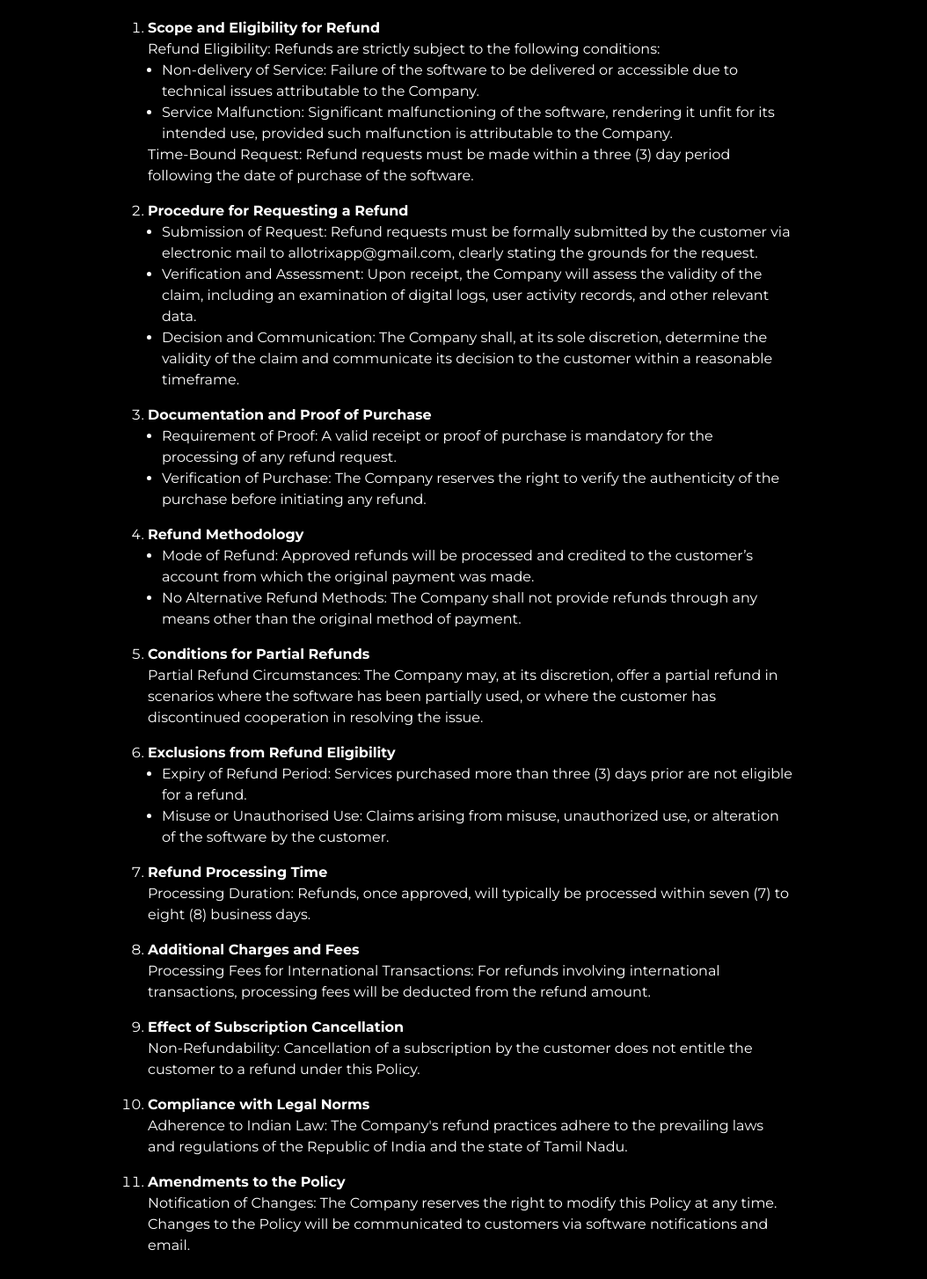
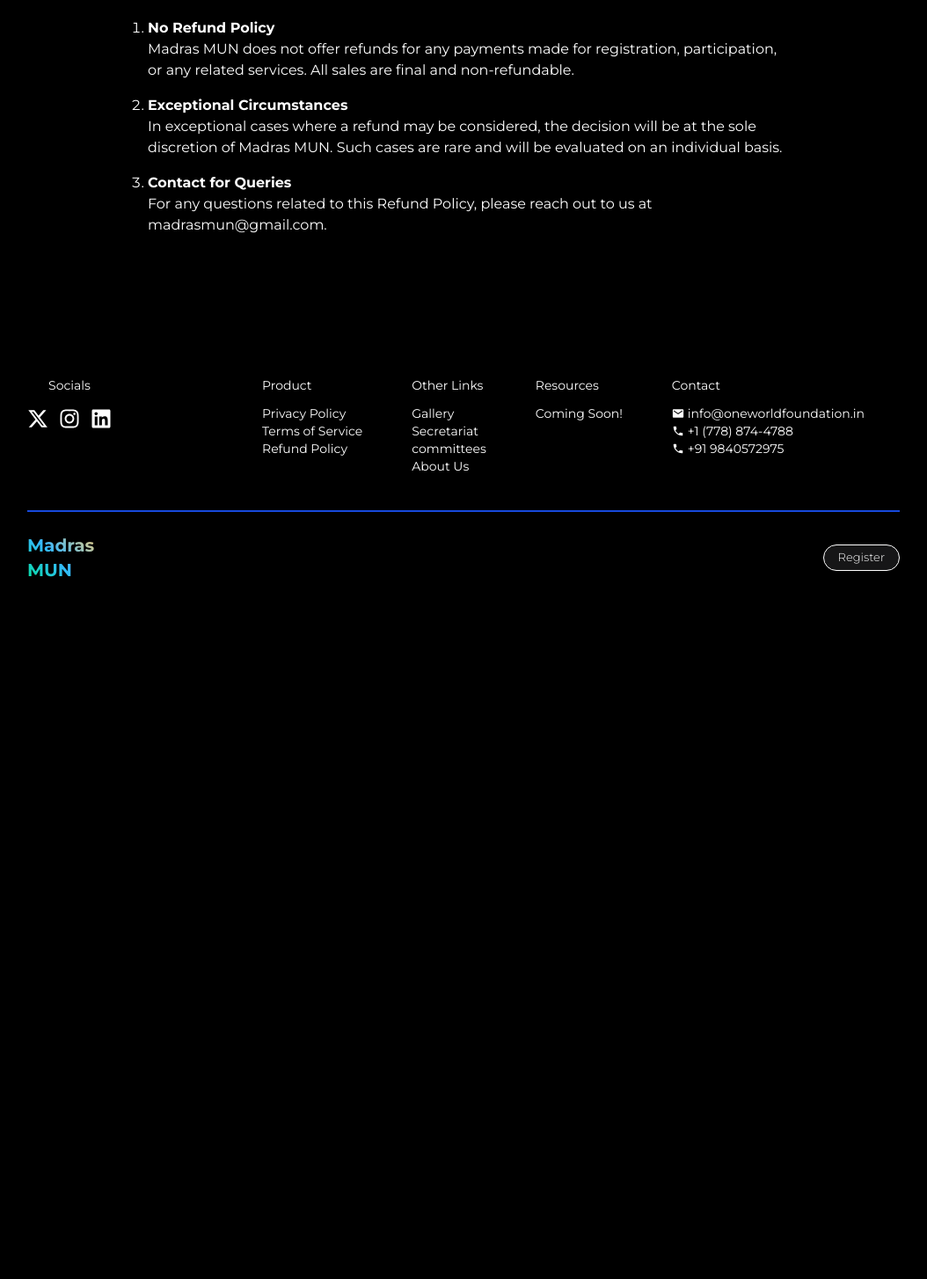
Before and after one commit to Allotrix/MAMUN---website, a React (Vite) app: page /refundpolicy in a window 1280 px wide. Shown: the part 440-1894 px from the top of the page at 88% size, without its empty margins (113-1167 px from the left). After the commit the page ends 1126 px from the top, so only its background shows below. Built offline with nearby package versions, Linux system fonts and the light colour scheme.

Commit message:
added content

```diff
--- a/src/pages/Home.jsx
+++ b/src/pages/Home.jsx
@@ -94,8 +94,9 @@ const Home = () => {
 
 
       </section>
-      <section className='mt-14 md:max-w-[70%] mx-auto'>
+      <section className='mt-14 md:max-w-[70%] mx-auto flex flex-col gap-2'>
         <GradientBox tag={"Madras Model United Nations"} href={"/register"} buttonName={"Register"} title={"Be a part of the Exculsive, Be a part of real MUN experience"} photo={"https://i.postimg.cc/2jLNqTZz/IMG-8571.png"} link={"/register"} />
+          <a href='/about' className='self-center text-[#cdcdcd] hover:text-mamun-green'><p>About OWF & Madras MUN</p></a>
       </section>
       <section className='w-full bg-[#141415] h-[100px] flex items-center mt-24 mb-10'>
         <div className='w-full md:w-[75%] overflow-hidden flex after:content[""] after:dark:from-brand-dark after:from-background after:bg-gradient-to-l after:right-0 after:top-0 after:bottom-0 after:w-20 after:z-10 after:absolute before:content[""] before:dark:from-brand-dark before:from-background before:bg-gradient-to-r before:left-0 before:top-0 before:bottom-0 before:w-20 before:z-10 before:absolute'>
--- a/src/pages/PrivacyPolicy.jsx
+++ b/src/pages/PrivacyPolicy.jsx
@@ -2,32 +2,32 @@ import React from 'react';
 
 const PrivacyPolicy = () => {
   return (
-    <section className=' text-[white] flex flex-col items-center py-24 md:mt-0 px-6 gap-10 md:items-start text-left md:px-32 md:gap-4 md:pt-48'>
-        <div className=' w-full text-center mt-16 md:mt-0'>
+    <section className='text-[white] flex flex-col items-center py-24 md:mt-0 px-6 gap-10 md:items-start text-left md:px-32 md:gap-4 md:pt-48'>
+        <div className='w-full text-center mt-16 md:mt-0'>
             <h1 className='font-bold text-3xl md:text-4xl md:mb-10 px-2'>
                 Privacy Policy
             </h1>
         </div>
         <div className='md:w-[750px] mx-auto flex flex-col gap-6'>
             <p>
-              Welcome to Allotrix. We are committed to protecting your personal information and your right to privacy. If you have any questions or concerns about this privacy notice, or our practices with regards to your personal information, please contact us at <a href="mailto:allotrixapp@gmail.com" className="text-blue-500">allotrixapp@gmail.com</a>.
+              Welcome to Madras MUN. We are committed to protecting your personal information and your right to privacy. If you have any questions or concerns about this privacy notice, or our practices with regards to your personal information, please contact us at <a href="mailto:madrasmun@gmail.com" className="text-blue-500">madrasmun@gmail.com</a>.
             </p>
             <p>
-              When you visit our website <a href="http://www.allotrix.com" className="text-blue-500">www.allotrix.com</a> (the "Website"), and more generally, use any of our services (the "Services," which include the Website), we appreciate that you are trusting us with your personal information. We take your privacy very seriously. In this privacy notice, we seek to explain to you in the clearest way possible what information we collect, how we use it, and what rights you have in relation to it. We hope you take some time to read through it carefully, as it is important. If there are any terms in this privacy policy that you do not agree with, please discontinue use of our Services immediately.
+              When you visit our website <a href="http://www.madrasmun.com" className="text-blue-500">www.madrasmun.com</a> (the "Website"), and more generally, use any of our services (the "Services," which include the Website), we appreciate that you are trusting us with your personal information. We take your privacy very seriously. In this privacy notice, we seek to explain to you in the clearest way possible what information we collect, how we use it, and what rights you have in relation to it. We hope you take some time to read through it carefully, as it is important. If there are any terms in this privacy policy that you do not agree with, please discontinue use of our Services immediately.
             </p>
             <ol className='flex flex-col gap-4 list-decimal pl-4'>
               <li>
                 <strong>What Information Do We Collect?</strong>
                 <ul className='list-disc'>
                   <li className='ml-4'>
-                    We collect personal information that you voluntarily provide to us when you register on the Website, express an interest in obtaining information about us or our products and Services, when you participate in activities on the Website, or otherwise when you contact us.
+                    We collect personal information that you voluntarily provide to us when you register on the Website, express an interest in obtaining information about us or our events and Services, when you participate in activities on the Website, or otherwise when you contact us.
                   </li>
                   <li className='ml-4'>
                     The personal information that we collect depends on the context of your interactions with us and the Website, the choices you make, and the products and features you use. The personal information we collect may include the following:
                     <ul className="list-disc ml-6">
-                      <li>Personal Information: Full name, email address, and other similar information.</li>
+                      <li>Personal Information: Full name, email address, phone number, school/college name, and other similar information.</li>
                       <li>Documents: Identity proof documents and payment screenshots.</li>
-                      <li>Preferences: Registration preferences and profile pictures.</li>
+                      <li>Preferences: Registration preferences, MUN committee and country preferences, and profile pictures.</li>
                     </ul>
                   </li>
                 </ul>
@@ -39,7 +39,7 @@ const PrivacyPolicy = () => {
                     We use personal information collected via our Website for a variety of business purposes described below:
                     <ul className="list-disc ml-6">
                       <li>To facilitate account creation and the logon process.</li>
-                      <li>To send administrative information to you, sales emails, and updates. You may opt-out of receiving these communications from us by clicking on the unsubscribe link or following the instructions provided in any email we send.</li>
+                      <li>To send administrative information to you, including registration confirmation, event details, and updates. You may opt-out of receiving these communications from us by clicking on the unsubscribe link or following the instructions provided in any email we send.</li>
                       <li>To enforce our terms, conditions, and policies for business purposes, to comply with legal and regulatory requirements, or in connection with our contract.</li>
                       <li>To respond to legal requests and prevent harm.</li>
                     </ul>
@@ -85,7 +85,7 @@ const PrivacyPolicy = () => {
                     In some regions, such as the European Economic Area, you have rights that allow you greater access to and control over your personal information. You may review, change, or terminate your account at any time.
                   </li>
                   <li className='ml-4'>
-                    If you have questions or comments about your privacy rights, you may email us at <a href="mailto:allotrixapp@gmail.com" className="text-blue-500">allotrixapp@gmail.com</a>.
+                    If you have questions or comments about your privacy rights, you may email us at <a href="mailto:madrasmun@gmail.com" className="text-blue-500">madrasmun@gmail.com</a>.
                   </li>
                 </ul>
               </li>
--- a/src/pages/Refund.jsx
+++ b/src/pages/Refund.jsx
@@ -2,7 +2,7 @@ import React from 'react';
 
 const RefundPolicy = () => {
   return (
-    <section className=' text-[white]  flex flex-col items-center py-24 md:mt-0 px-6 gap-10 md:items-start text-left md:px-32 md:gap-4 md:pt-48'>
+    <section className='text-[white] flex flex-col items-center py-24 md:mt-0 px-6 gap-10 md:items-start text-left md:px-32 md:gap-4 md:pt-48'>
         <div className='font-allotrix-font-secondary w-full text-center mt-16 md:mt-0'>
             <h1 className='font-bold text-3xl md:text-4xl md:mb-10 px-2'>
                 Refund Policy
@@ -11,113 +11,28 @@ const RefundPolicy = () => {
         <div className='md:w-[750px] mx-auto font-allotrix-font-secondary flex flex-col gap-6'>
             <h3 className='text-xl font-bold'>Introduction</h3>
             <p>
-              This Refund Policy ("Policy") sets forth the conditions and procedures under which refunds are processed by Allotrix Software ("Company", "We", "Us"). This Policy applies to all users ("You", "Your") of the Allotrix Software services and products. By availing of our services, you agree to the terms and conditions stipulated in this Policy.
+              This Refund Policy ("Policy") sets forth the conditions under which refunds are processed by Madras MUN ("We", "Us"). This Policy applies to all participants ("You", "Your") of the Madras MUN services and events. By registering for our events, you agree to the terms and conditions stipulated in this Policy.
             </p>
             <ol className='flex flex-col gap-4 list-decimal pl-4'>
               <li>
-                <h3 className='font-bold'>Scope and Eligibility for Refund</h3>
+                <h3 className='font-bold'>No Refund Policy</h3>
                 <p>
-                  Refund Eligibility: Refunds are strictly subject to the following conditions:
-                </p>
-                <ul className='list-disc'>
-                  <li className='ml-4'>
-                    Non-delivery of Service: Failure of the software to be delivered or accessible due to technical issues attributable to the Company.
-                  </li>
-                  <li className='ml-4'>
-                    Service Malfunction: Significant malfunctioning of the software, rendering it unfit for its intended use, provided such malfunction is attributable to the Company.
-                  </li>
-                </ul>
-                <p>
-                  Time-Bound Request: Refund requests must be made within a three (3) day period following the date of purchase of the software.
+                  Madras MUN does not offer refunds for any payments made for registration, participation, or any related services. All sales are final and non-refundable.
                 </p>
               </li>
               <li>
-                <h3 className='font-bold'>Procedure for Requesting a Refund</h3>
-                <ul className='list-disc'>
-                  <li className='ml-4'>
-                    Submission of Request: Refund requests must be formally submitted by the customer via electronic mail to allotrixapp@gmail.com, clearly stating the grounds for the request.
-                  </li>
-                  <li className='ml-4'>
-                    Verification and Assessment: Upon receipt, the Company will assess the validity of the claim, including an examination of digital logs, user activity records, and other relevant data.
-                  </li>
-                  <li className='ml-4'>
-                    Decision and Communication: The Company shall, at its sole discretion, determine the validity of the claim and communicate its decision to the customer within a reasonable timeframe.
-                  </li>
-                </ul>
-              </li>
-              <li>
-                <h3 className='font-bold'>Documentation and Proof of Purchase</h3>
-                <ul className='list-disc'>
-                  <li className='ml-4'>
-                    Requirement of Proof: A valid receipt or proof of purchase is mandatory for the processing of any refund request.
-                  </li>
-                  <li className='ml-4'>
-                    Verification of Purchase: The Company reserves the right to verify the authenticity of the purchase before initiating any refund.
-                  </li>
-                </ul>
-              </li>
-              <li>
-                <h3 className='font-bold'>Refund Methodology</h3>
-                <ul className='list-disc'>
-                  <li className='ml-4'>
-                    Mode of Refund: Approved refunds will be processed and credited to the customer’s account from which the original payment was made.
-                  </li>
-                  <li className='ml-4'>
-                    No Alternative Refund Methods: The Company shall not provide refunds through any means other than the original method of payment.
-                  </li>
-                </ul>
-              </li>
-              <li>
-                <h3 className='font-bold'>Conditions for Partial Refunds</h3>
+                <h3 className='font-bold'>Exceptional Circumstances</h3>
                 <p>
-                  Partial Refund Circumstances: The Company may, at its discretion, offer a partial refund in scenarios where the software has been partially used, or where the customer has discontinued cooperation in resolving the issue.
+                  In exceptional cases where a refund may be considered, the decision will be at the sole discretion of Madras MUN. Such cases are rare and will be evaluated on an individual basis.
                 </p>
               </li>
               <li>
-                <h3 className='font-bold'>Exclusions from Refund Eligibility</h3>
-                <ul className='list-disc'>
-                  <li className='ml-4'>
-                    Expiry of Refund Period: Services purchased more than three (3) days prior are not eligible for a refund.
-                  </li>
-                  <li className='ml-4'>
-                    Misuse or Unauthorised Use: Claims arising from misuse, unauthorized use, or alteration of the software by the customer.
-                  </li>
-                </ul>
-              </li>
-              <li>
-                <h3 className='font-bold'>Refund Processing Time</h3>
+                <h3 className='font-bold'>Contact for Queries</h3>
                 <p>
-                  Processing Duration: Refunds, once approved, will typically be processed within seven (7) to eight (8) business days.
-                </p>
-              </li>
-              <li>
-                <h3 className='font-bold'>Additional Charges and Fees</h3>
-                <p>
-                  Processing Fees for International Transactions: For refunds involving international transactions, processing fees will be deducted from the refund amount.
-                </p>
-              </li>
-              <li>
-                <h3 className='font-bold'>Effect of Subscription Cancellation</h3>
-                <p>
-                  Non-Refundability: Cancellation of a subscription by the customer does not entitle the customer to a refund under this Policy.
-                </p>
-              </li>
-              <li>
-                <h3 className='font-bold'>Compliance with Legal Norms</h3>
-                <p>
-                  Adherence to Indian Law: The Company's refund practices adhere to the prevailing laws and regulations of the Republic of India and the state of Tamil Nadu.
-                </p>
-              </li>
-              <li>
-                <h3 className='font-bold'>Amendments to the Policy</h3>
-                <p>
-                  Notification of Changes: The Company reserves the right to modify this Policy at any time. Changes to the Policy will be communicated to customers via software notifications and email.
+                  For any questions related to this Refund Policy, please reach out to us at <a href="mailto:madrasmun@gmail.com" className="text-blue-500">madrasmun@gmail.com</a>.
                 </p>
               </li>
             </ol>
-            <p>
-              <strong>Contact for Queries</strong>: For any questions related to this Refund Policy, please reach out to us at allotrixapp@gmail.com.
-            </p>
         </div>
     </section>
   )
--- a/src/utils/Constants.js
+++ b/src/utils/Constants.js
@@ -260,7 +260,7 @@ export const SPONSORS = [
     TITLE: "Automate your events in a click of a button!",
     DESC: "Lorem Ipusum Dolor Sit amet Lorem Ipusum Dolor Sit ametLorem Ipusum Dolor Sit amet Lorem Ipusum Dolor Sit ametLorem Ipusum Dolor Sit amet Lorem Ipusum Dolor Sit ametLorem Ipusum Dolor Sit amet Lorem Ipusum Dolor Sit ametLorem Ipusum Dolor Sit amet Lorem Ipusum Dolor Sit ametLorem Ipusum Dolor Sit amet Lorem Ipusum Dolor Sit ametLorem Ipusum Dolor Sit amet Lorem Ipusum Dolor Sit amet",
     COMPANYLOGO: "https://i.postimg.cc/J7fmKjQ1/Allotrix-final.png",
-    COVERIMG: "https://media.licdn.com/dms/image/D5616AQESZJmlMX-O_w/profile-displaybackgroundimage-shrink_350_1400/0/1709291462917?e=1723075200&v=beta&t=bl2M_3oT2yB9ggfz2uUjE5i_XWEoNRn1xj8sJjDn3ww",
+    COVERIMG: "https://i.postimg.cc/xdFGHYLM/One-month-processes.png    ",
     HREF: "https://allotrix.com"
   },
   {
@@ -269,7 +269,7 @@ export const SPONSORS = [
     TITLE: "Collect funds professionally without a business bank account",
     DESC: "Lorem Ipusum Dolor Sit amet Lorem Ipusum Dolor Sit ametLorem Ipusum Dolor Sit amet Lorem Ipusum Dolor Sit ametLorem Ipusum Dolor Sit amet Lorem Ipusum Dolor Sit ametLorem Ipusum Dolor Sit amet Lorem Ipusum Dolor Sit ametLorem Ipusum Dolor Sit amet Lorem Ipusum Dolor Sit ametLorem Ipusum Dolor Sit amet Lorem Ipusum Dolor Sit ametLorem Ipusum Dolor Sit amet Lorem Ipusum Dolor Sit amet",
     COMPANYLOGO: "https://i.postimg.cc/XqFRtDgn/LOGO-Astrapi-Money4.png",
-    COVERIMG: "https://media.licdn.com/dms/image/D5616AQESZJmlMX-O_w/profile-displaybackgroundimage-shrink_350_1400/0/1709291462917?e=1723075200&v=beta&t=bl2M_3oT2yB9ggfz2uUjE5i_XWEoNRn1xj8sJjDn3ww",
+    COVERIMG: `https://i.postimg.cc/8CCBjsfT/One-month-processes-1.png    `,
     HREF: "https://astrapimoney.com"
   },
   {
```
Also changed, not shown: src/pages/Gallery.jsx (+9 -0 lines).
